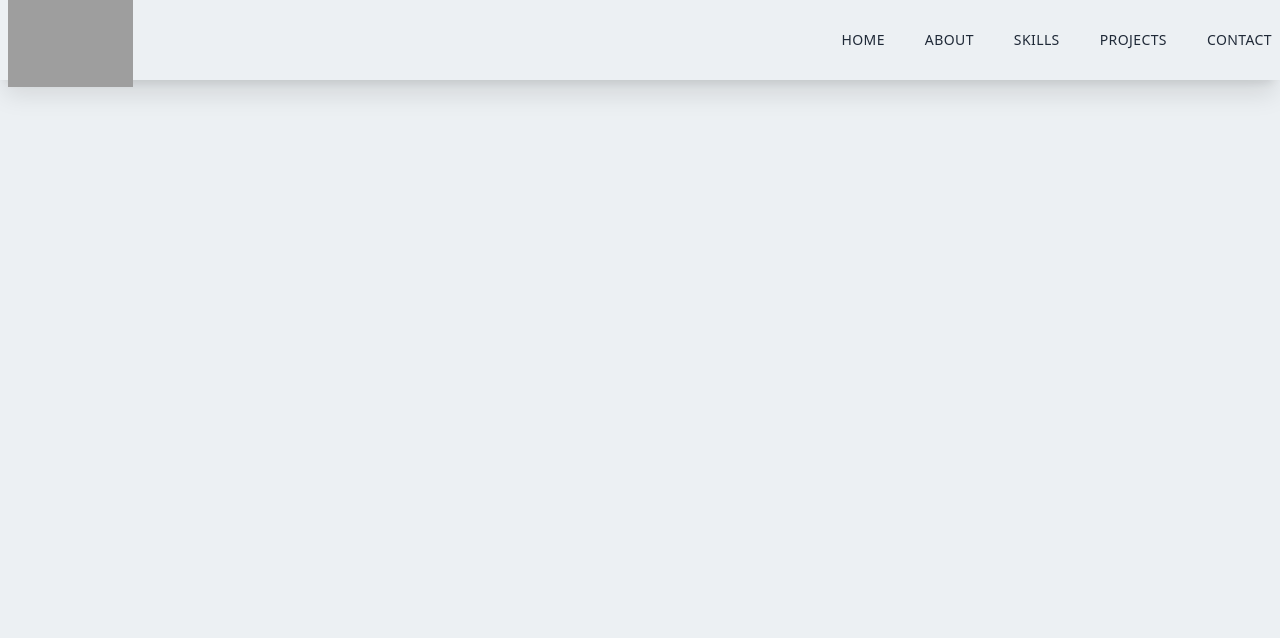
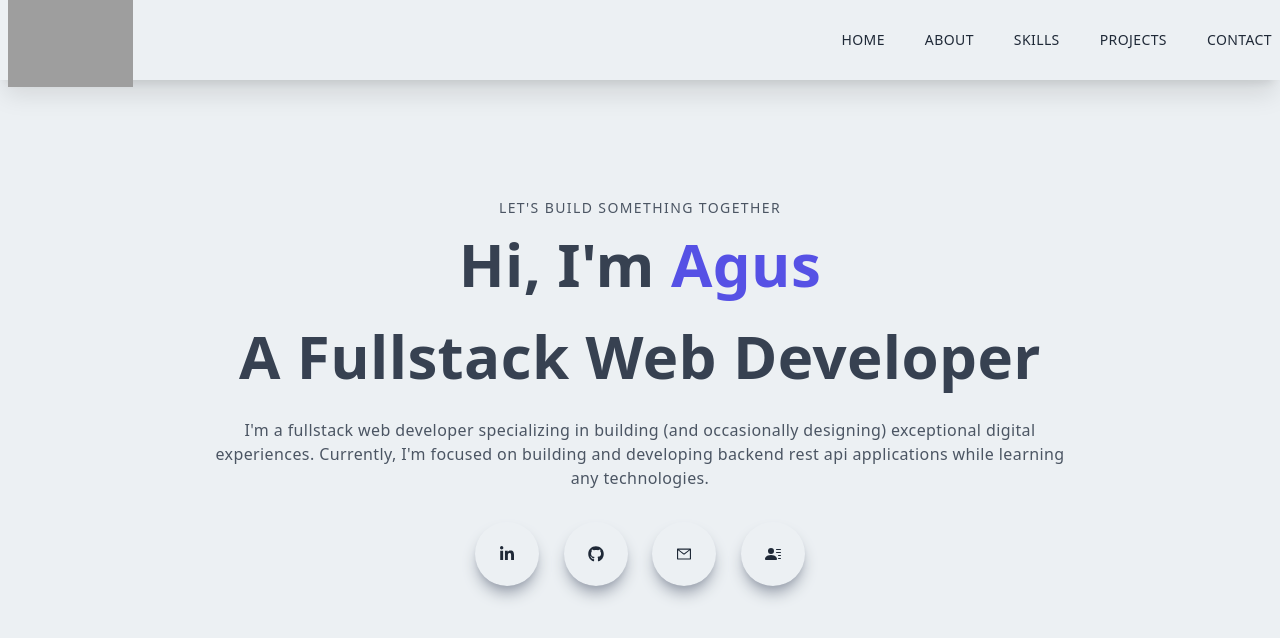
Before and after one commit to muchamadagush/my-portfolio, a Next.js app: page / in a window 1280 px wide. Shown: the top 638 px of the page. Built offline with nearby package versions, Linux system fonts and the light colour scheme; grey boxes are pictures that could not be loaded.

Commit message:
feat(components): main content

```diff
--- /dev/null
+++ b/components/Main.tsx
@@ -0,0 +1,43 @@
+import React from "react";
+import { AiOutlineMail } from "react-icons/ai";
+import { FaLinkedinIn, FaGithub } from "react-icons/fa";
+import { BsFillPersonLinesFill } from "react-icons/bs";
+const Main = () => {
+  return (
+    <div className="w-full h-screen text-center">
+      <div className="max-w-[1240px] w-full h-full mx-auto p-2 flex justify-center items-center">
+        <div>
+          <p className="uppercase text-sm tracking-widest text-gray-600">
+            Let&apos;s build something together
+          </p>
+          <h1 className="py-4 text-gray-700">
+            Hi, I&apos;m <span className="text-[#5651e5]">Agus</span>
+          </h1>
+          <h1 className="py-4 text-gray-700">A Fullstack Web Developer</h1>
+          <p className="py-4 text-gray-600 max-w-[70%] m-auto">
+            I&apos;m a fullstack web developer specializing in building (and
+            occasionally designing) exceptional digital experiences. Currently,
+            I&apos;m focused on building and developing backend rest api
+            applications while learning any technologies.
+          </p>
+          <div className="flex items-center justify-between max-w-[330px] m-auto py-4">
+            <div className="rounded-full shadow-lg shadow-gray-400 p-6 cursor-pointer hover:scale-110 ease-in duration-300">
+              <FaLinkedinIn />
+            </div>
+            <div className="rounded-full shadow-lg shadow-gray-400 p-6 cursor-pointer hover:scale-110 ease-in duration-300">
+              <FaGithub />
+            </div>
+            <div className="rounded-full shadow-lg shadow-gray-400 p-6 cursor-pointer hover:scale-110 ease-in duration-300">
+              <AiOutlineMail />
+            </div>
+            <div className="rounded-full shadow-lg shadow-gray-400 p-6 cursor-pointer hover:scale-110 ease-in duration-300">
+              <BsFillPersonLinesFill />
+            </div>
+          </div>
+        </div>
+      </div>
+    </div>
+  );
+};
+
+export default Main;
--- a/pages/index.tsx
+++ b/pages/index.tsx
@@ -1,6 +1,7 @@
 import Head from 'next/head'
 import Image from 'next/image'
 import Navbar from '../components/Navbar'
+import Main from '../components/Main'
 
 export default function Home() {
   return (
@@ -12,6 +13,8 @@
       </Head>
 
       <Navbar />
+
+      <Main />
     </div>
   )
 }
```
